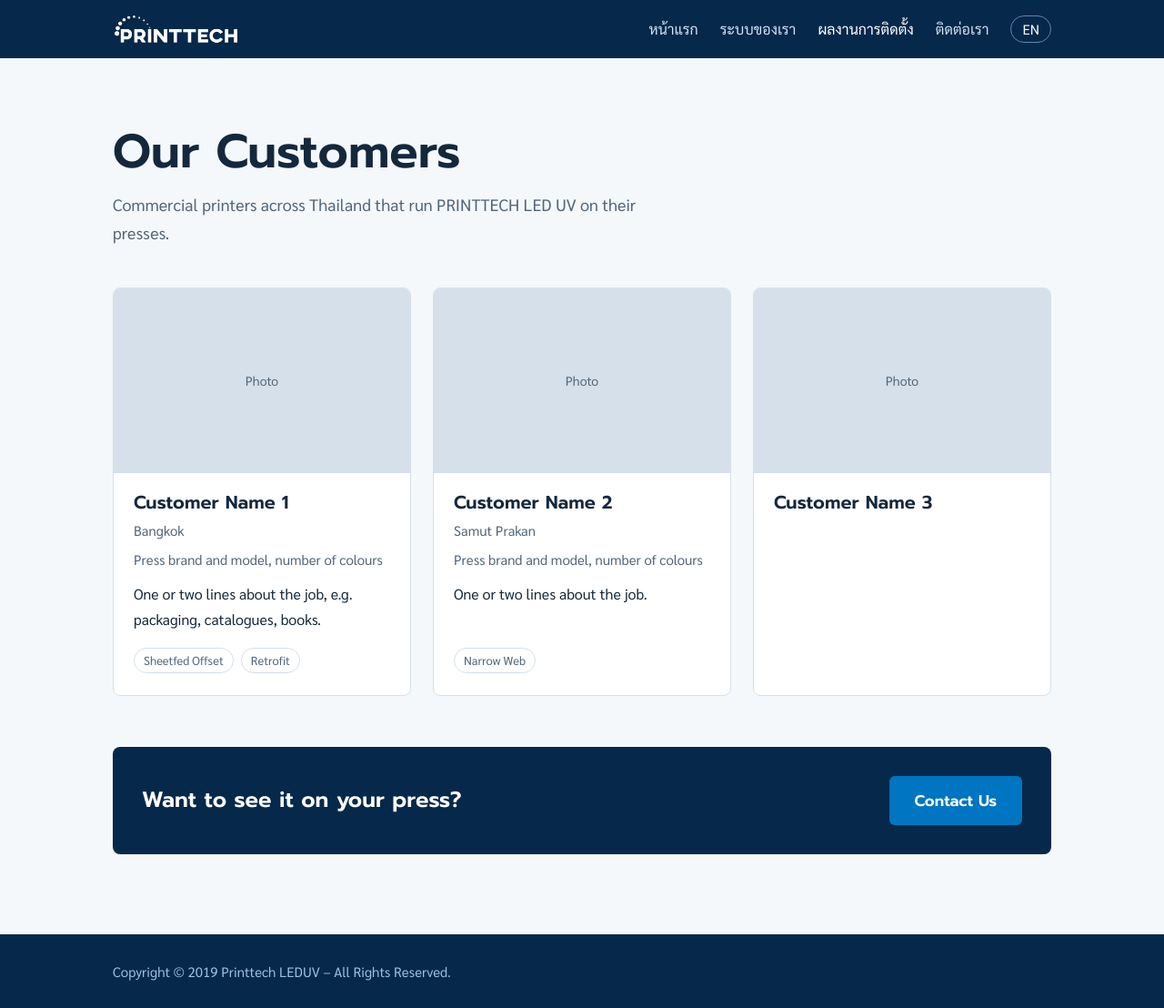
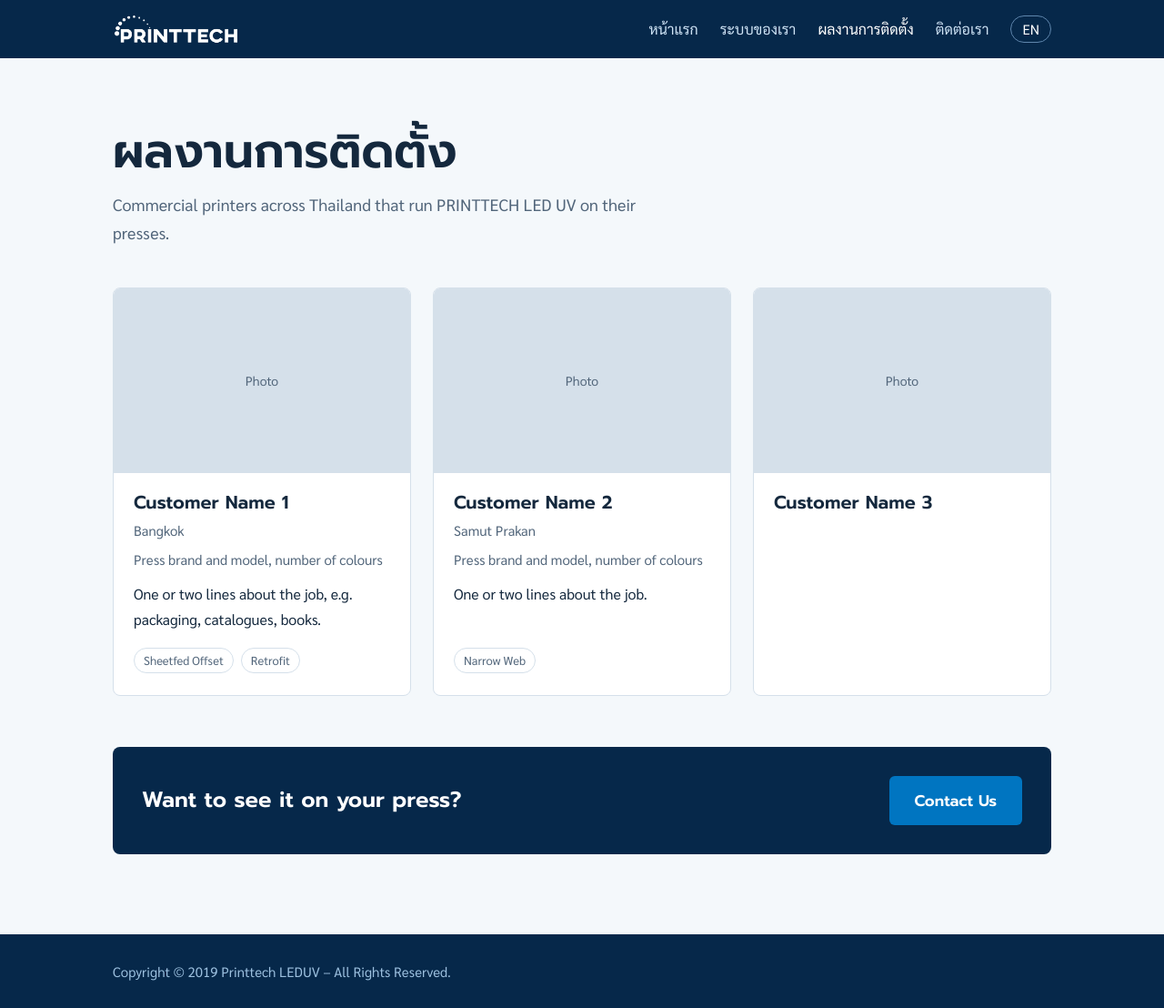
Before and after one commit to Pixxacha/printtech, a Jekyll site: the page built from customers.html, in a window 1280 px wide and 1108 px high. Shown: the whole window at 91% size. Built offline with Jekyll 4.4.1, drawn with Linux system fonts in a browser that asks for light colours.

Commit message:
Update customers.html

```diff
--- a/customers.html
+++ b/customers.html
@@ -1,13 +1,13 @@
 ---
 layout: default
-title: "Our Customers | PRINTTECH"
+title: "ผลงานการติดตั้ง | PRINTTECH"
 description: "Commercial printers using PRINTTECH LED UV systems."
 lang: th
 alt_url: /en/customers.html
 ---
 <div class="inner">
   <div class="wrap">
-    <h1>Our Customers</h1>
+    <h1>ผลงานการติดตั้ง</h1>
     <p class="lead">Commercial printers across Thailand that run PRINTTECH LED UV on their presses.</p>
 
     <div class="grid" id="grid"></div>
```
